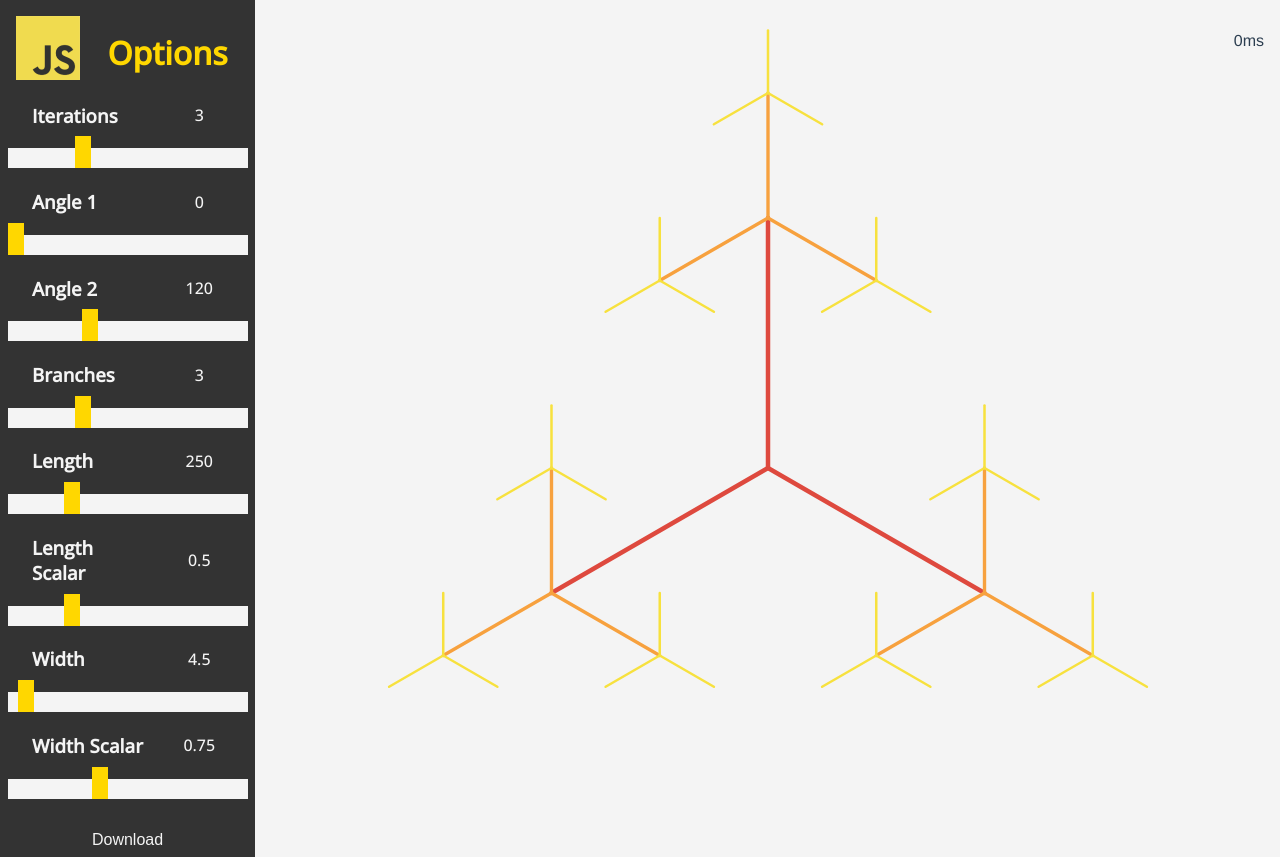
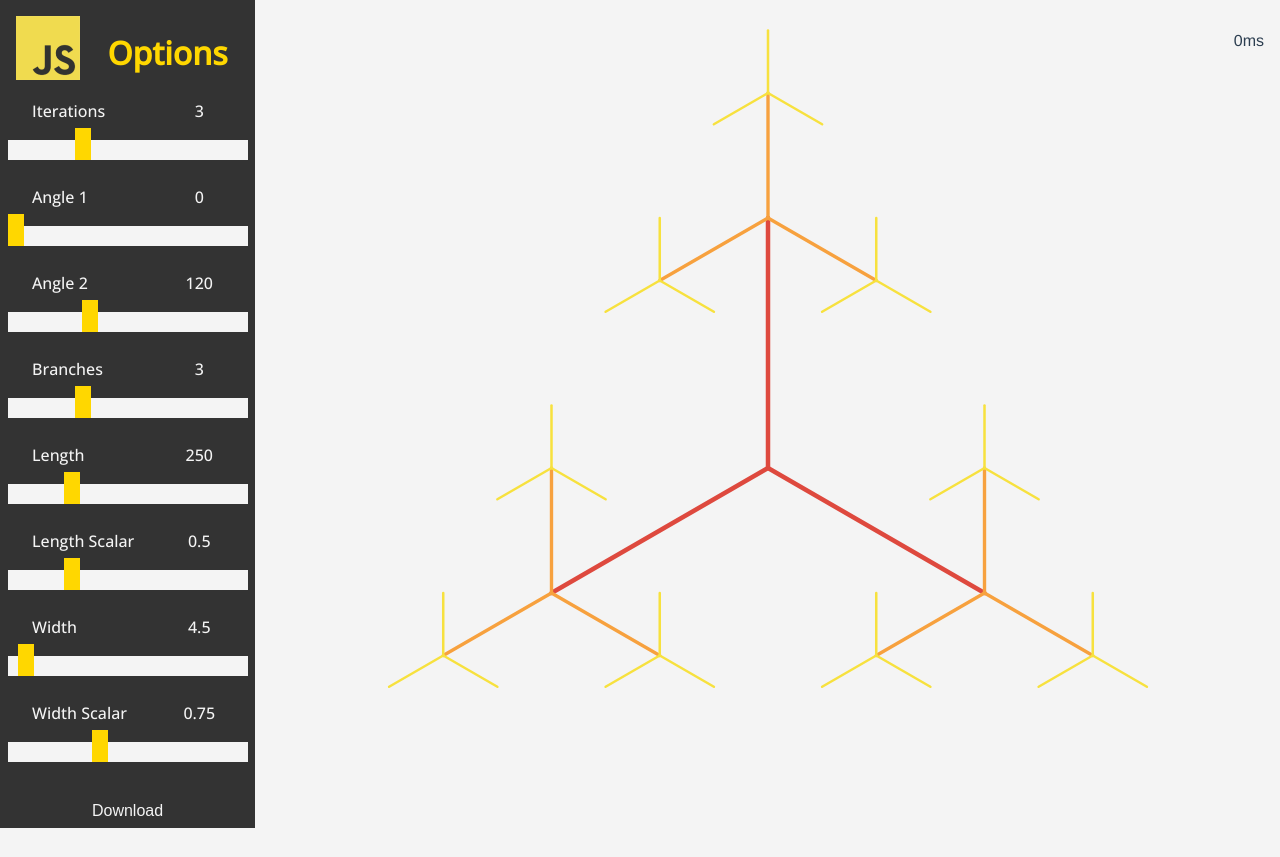
Before and after one commit to ConnorCoull/Fractility, a Vue app in the folder code-files/: page /JavaScript in a window 1280 px wide. After the commit the page ends 828 px from the top, so only its background shows below. Built offline with nearby package versions, Linux system fonts and the light colour scheme.

Commit message:
accessibility changes + potential speed improvements

```diff
--- a/code-files/public/index.html
+++ b/code-files/public/index.html
@@ -1,5 +1,5 @@
 <!DOCTYPE html>
-<html lang="">
+<html lang="en">
   <head>
     <meta charset="utf-8">
     <meta http-equiv="X-UA-Compatible" content="IE=edge">
--- a/code-files/src/components/ControlsContainer.vue
+++ b/code-files/src/components/ControlsContainer.vue
@@ -1,11 +1,11 @@
 <template>
   <div class="info-header-container">
     <div class="row">
-      <h3 class="var-title">{{ name }}</h3>
+      <label :for="'slider-' + name" class="var-title">{{ name }}</label>
       <p :id="name" class="var-content">{{ localValue }}</p>
     </div>
     <div class="input-container">
-      <input class="slider" type="range" v-model="localValue" :min="min" :max="max" :step="step" @input="updateValue" />
+      <input id="'slider-' + name" class="slider" type="range" v-model="localValue" :min="min" :max="max" :step="step" @input="updateValue" />
     </div>
   </div>
 </template>
@@ -60,6 +60,7 @@ export default {
   width: 100%;
   display: flex;
   justify-content: center;
+  padding-bottom: 1vh;
 }
 
 /* change the slider input to be red instead of the default */
--- a/code-files/src/components/FractalComponent.vue
+++ b/code-files/src/components/FractalComponent.vue
@@ -170,7 +170,7 @@ export default {
         color: #f4f4f4;
         border: none;
         padding: 10px 20px;
-        padding-bottom: 1vh;
+        padding-bottom: 1.5vh;
         font-size: 16px;
         cursor: pointer;
         margin-top: 20px;
```
Also changed, not shown: 2 other files (tests, documents, lock files or other folders).
